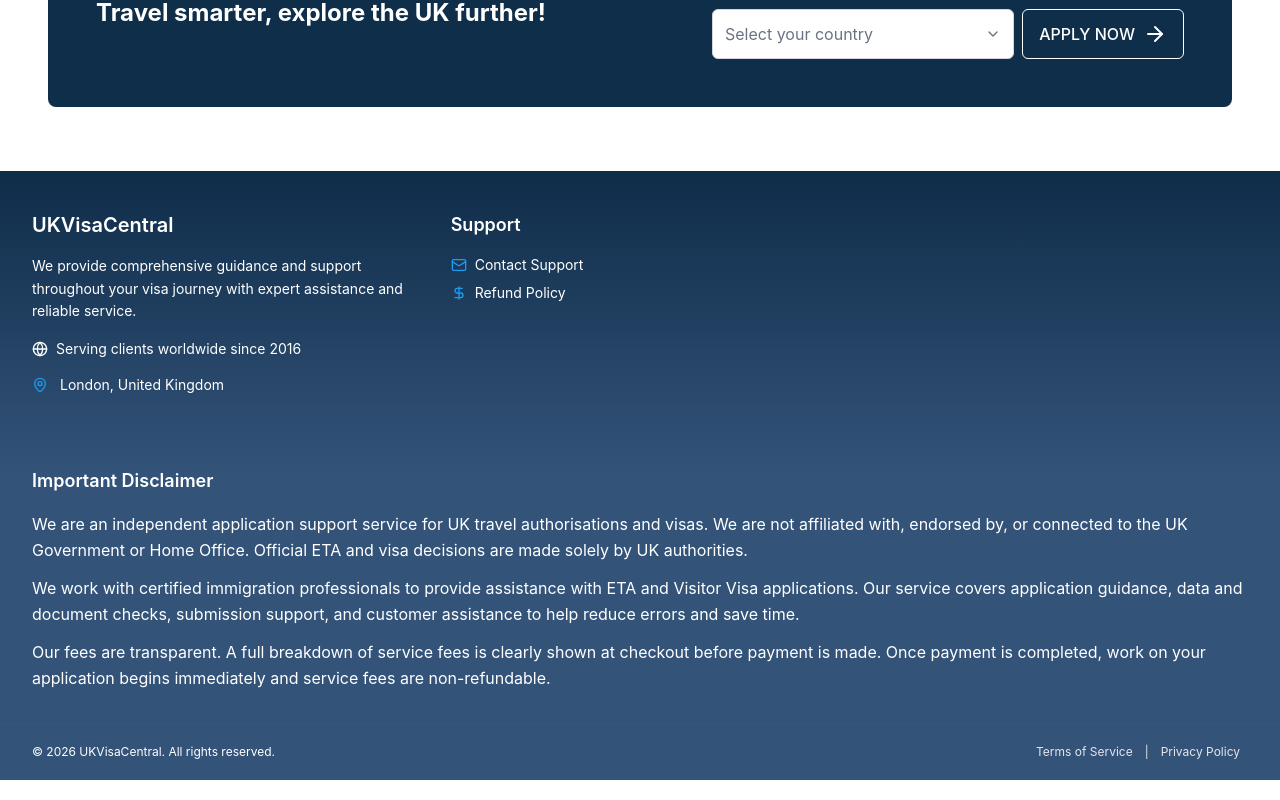
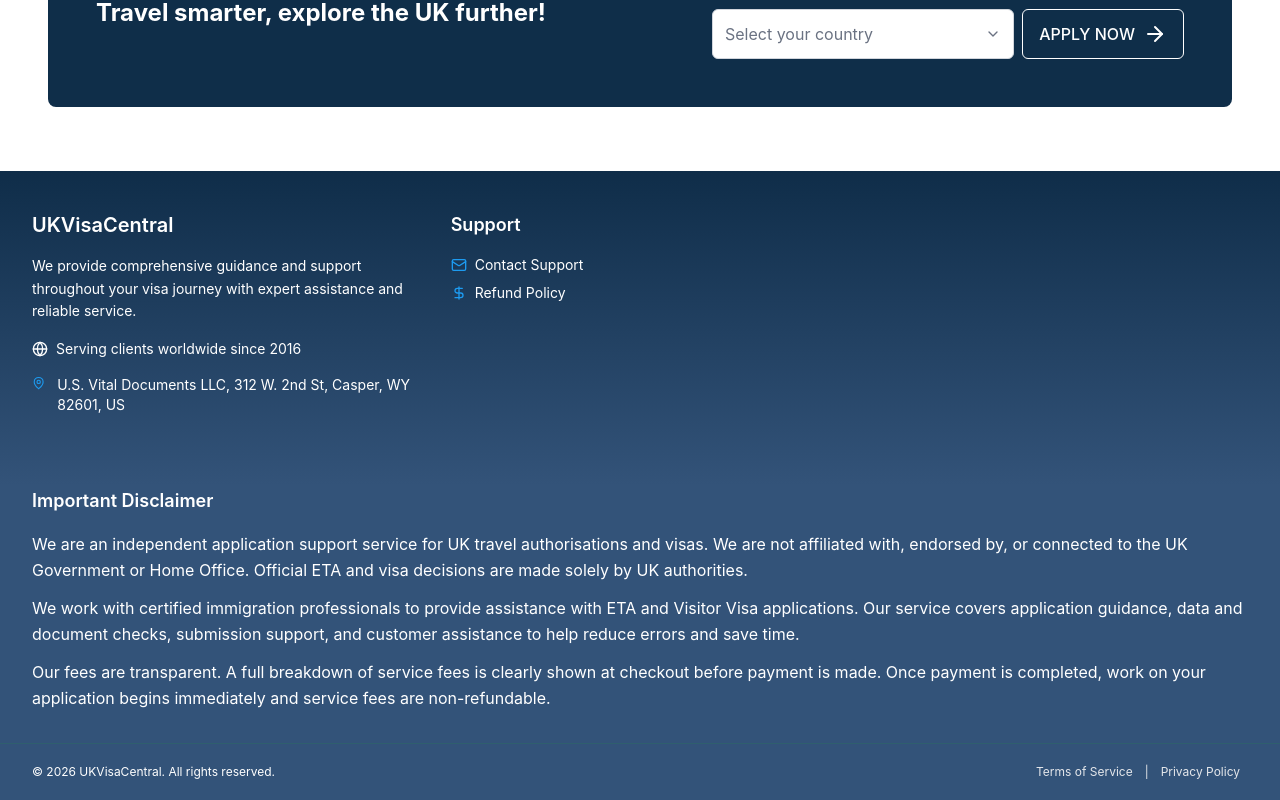
Before and after one commit to dayronleadtech/uktest, a React (Vite) app: page / in a window 1280 px wide. Shown: the part 7641-8441 px from the top of the page. Built offline with nearby package versions, Linux system fonts and the light colour scheme.

Commit message:
Updated address

```diff
--- a/src/components/layout/Footer.tsx
+++ b/src/components/layout/Footer.tsx
@@ -48,7 +48,7 @@ export function Footer() {
                 <a
                   key={i}
                   href={item.href}
-                  className="flex items-center gap-3 hover:text-white transition"
+                  className="flex items-start gap-3 hover:text-white transition"
                 >
                   <item.icon className="w-4 h-4 text-primary-500" />
                   <p>{t(item.i18nKey)}</p>
--- a/src/locales/en/common.ts
+++ b/src/locales/en/common.ts
@@ -34,7 +34,7 @@ export const enCommon = {
       description:
         'We provide comprehensive guidance and support throughout your visa journey with expert assistance and reliable service.',
       since: 'Serving clients worldwide since 2016',
-      location: 'London, United Kingdom',
+      location: 'U.S. Vital Documents LLC, 312 W. 2nd St, Casper, WY 82601, US',
     },
     sections: {
       support: 'Support',
```
